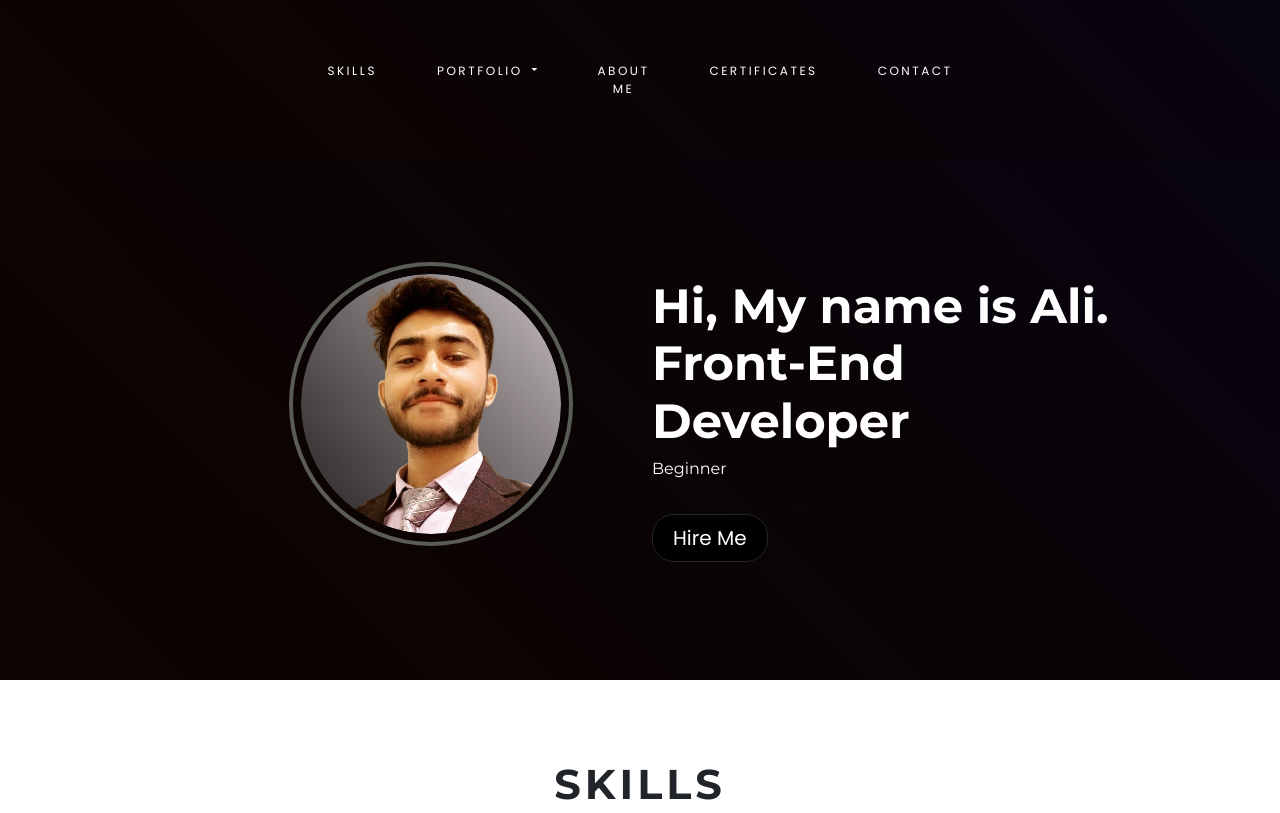
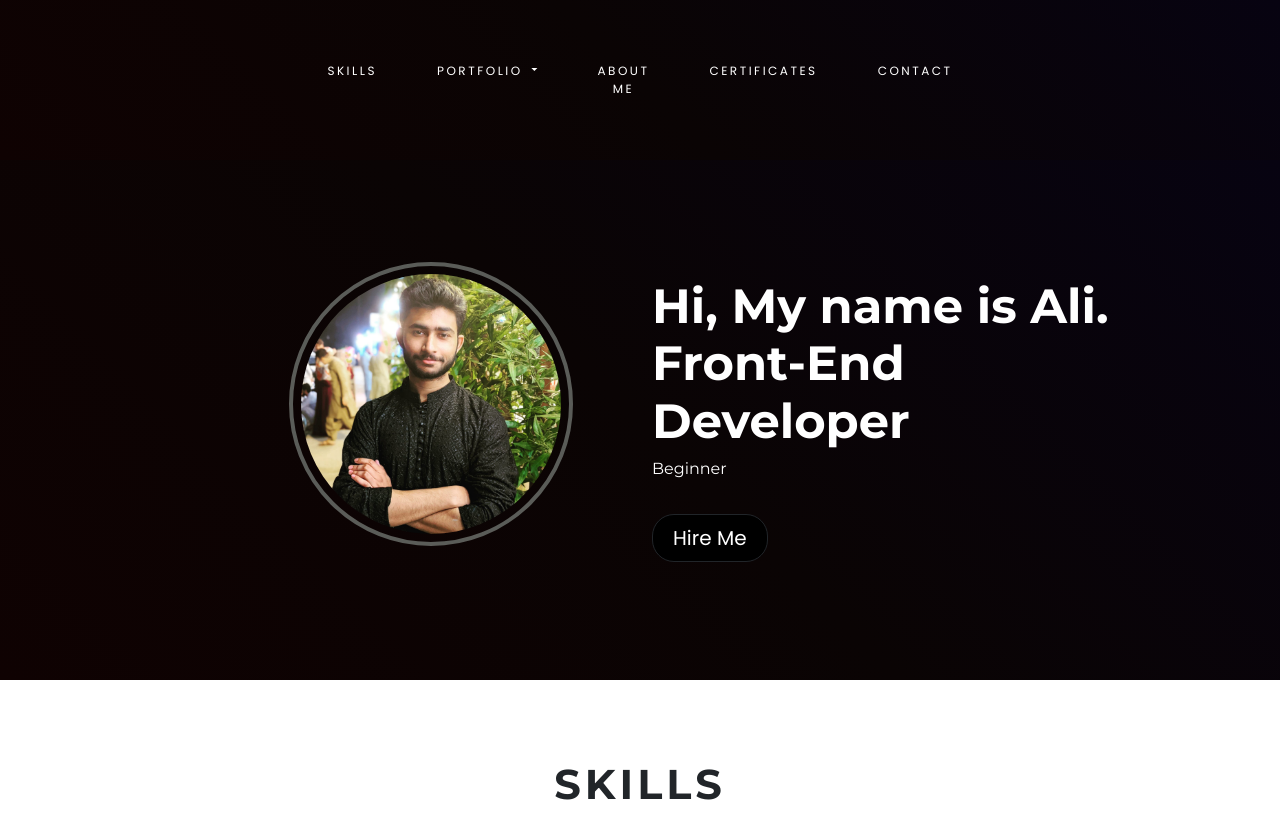
Before and after one commit to alimohiuddin79/My-Portfolio-Website, a plain HTML site: page index.html in a window 1280 px wide. Shown: the top 813 px of the page. Drawn offline with nearby package versions, Linux system fonts and the light colour scheme.

Commit message:
Update index.html

```diff
--- a/index.html
+++ b/index.html
@@ -58,7 +58,7 @@
           <div class="row hero-container">
             <div class="col-lg-6">
                 <div class="outter-border">
-                <img class="hero-image" src="Images/Ali.png" alt="my-image">
+                <img class="hero-image" src="Images/my_image.jpg" alt="my-image">
                 </div>
             </div>
             <div class="col-lg-6 col-hero">
```
